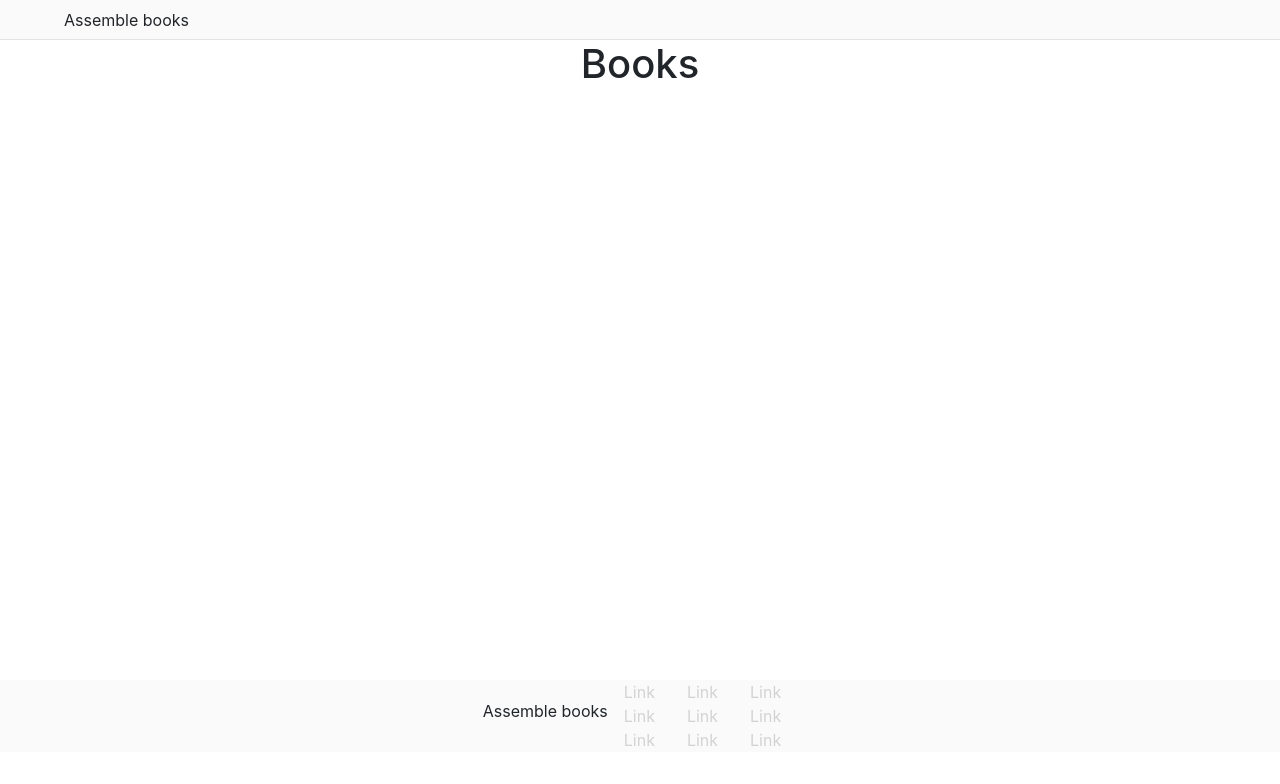
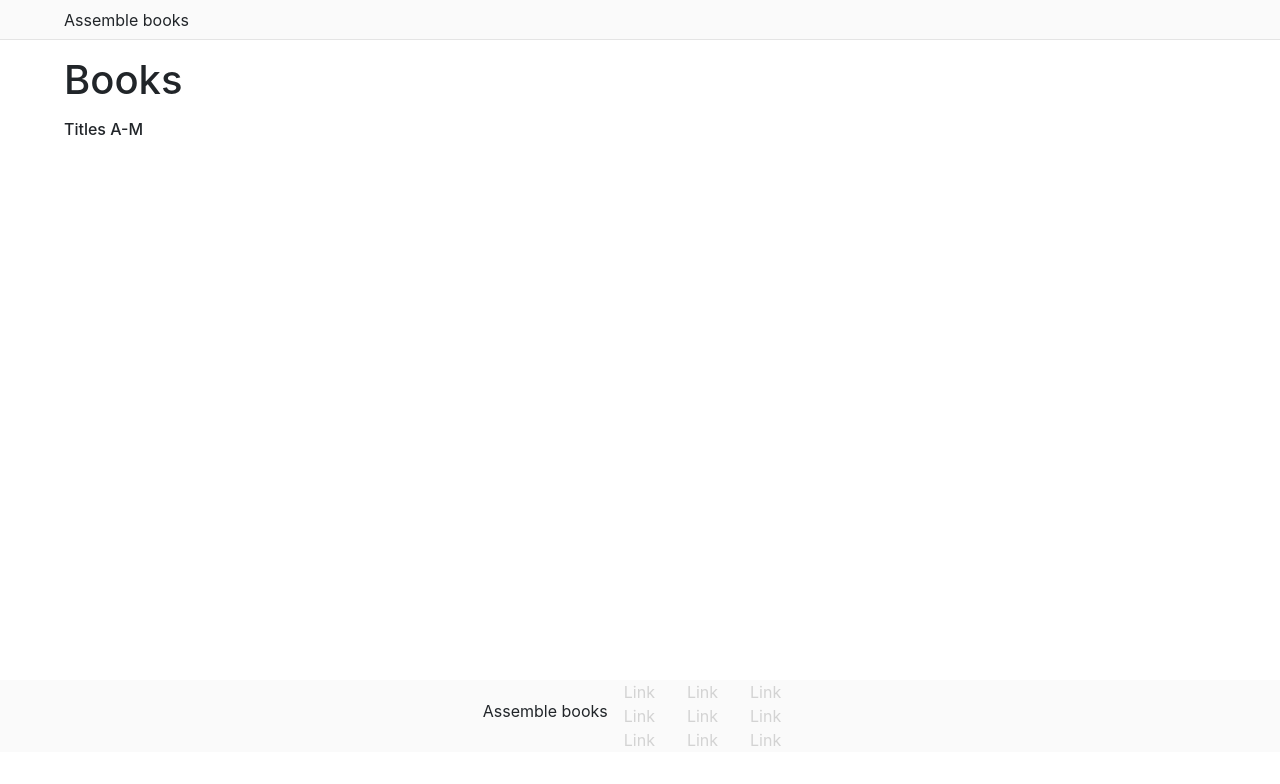
Before and after one commit to in43sh/bookstore, a React (Create React App) app: page / in a window 1280 px wide. Shown: the top 784 px of the page. Built offline with nearby package versions, Linux system fonts and the light colour scheme.

Commit message:
setting up component structure

```diff
--- a/src/Content/Content.css
+++ b/src/Content/Content.css
@@ -1,3 +1,4 @@
+/* CONTENT CONTAINER */
 .content {
   height: 80vh;
   display: flex;
@@ -6,4 +7,22 @@
 
 .content__inner-container {
   width: 90%;
+  display: flex;
+  flex-direction: column;
 }
+
+.content__header {
+  margin: 1rem 0;
+  align-self: flex-start;
+}
+
+/* BOOKS LIST CONTAINER */
+.books-list {
+  display: flex;
+  flex-direction: column;
+}
+
+.books-list__header {
+  align-self: flex-start;
+  font-size: 1rem;
+}
--- a/src/Content/Content.js
+++ b/src/Content/Content.js
@@ -2,11 +2,27 @@ import React, { Component } from 'react';
 import './Content.css';
 
 class Content extends Component {
+  constructor (props) {
+    super(props);
+
+    this.state = {
+      books_total: [],
+      books_A_M: [],
+      books_N_Z: [],
+      books_others: [],
+      list1: '',
+      list2: '',
+    };
+}
   render() {
     return (
       <div className="content">
         <div className="content__inner-container">
-          <h1>Books</h1>
+          <h1 className="content__header">Books</h1>
+          <div className="books-list">
+            <h2 className="books-list__header">Titles A-M</h2>
+            <div className="books-list__item"></div>
+          </div>
         </div>
       </div>
     );
```
